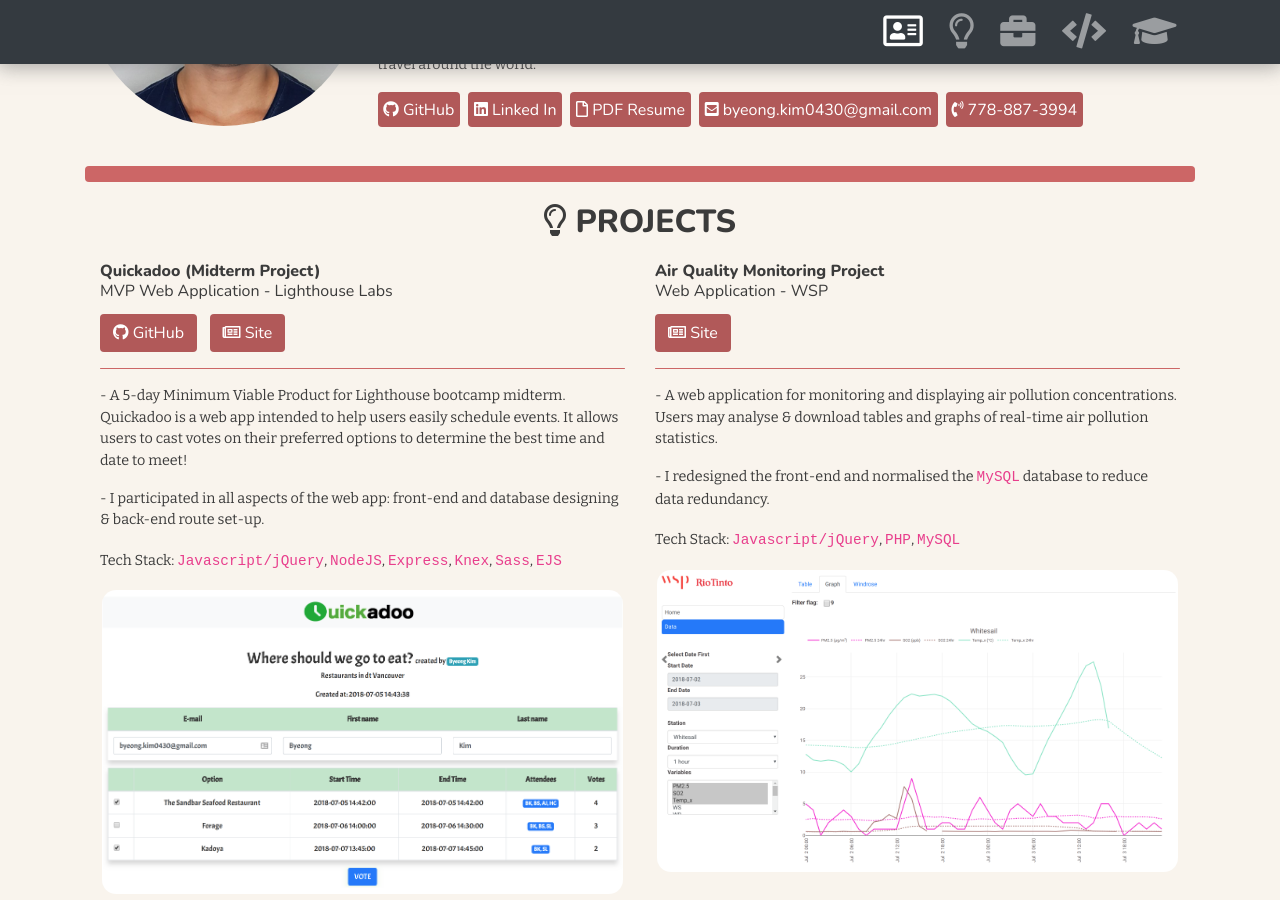
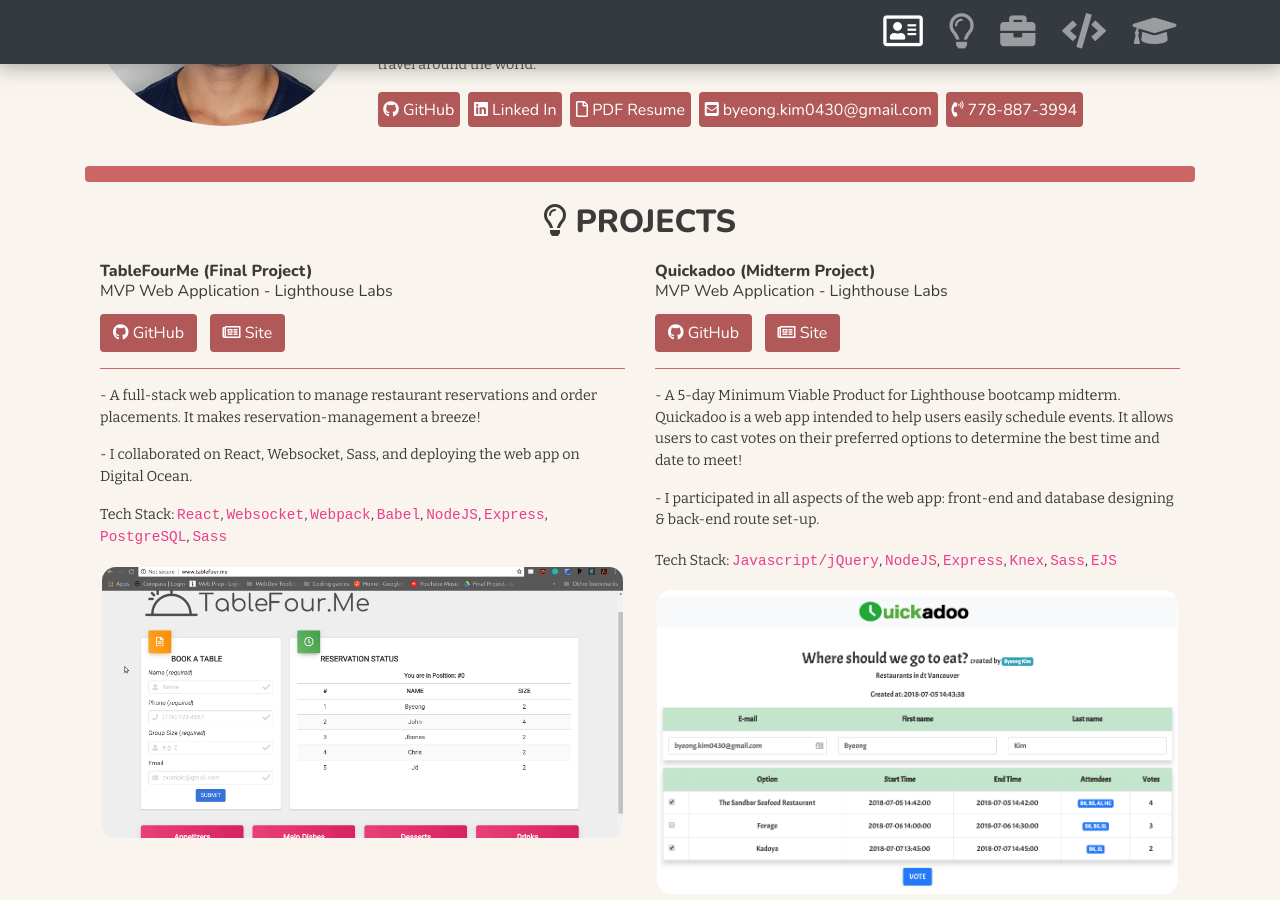
Before and after one commit to byeong0430/byeong0430.github.io, a Jekyll site: the page built from index.html, in a window 1280 px wide and 900 px high, scrolled down 358 px. Built offline with Jekyll 4.4.1, drawn with Linux system fonts in a browser that asks for light colours; nearby versions of some CDN libraries; some of the changed text lies outside the part shown.

Commit message:
updated my resume

```diff
--- a/_includes/education-elements.html
+++ b/_includes/education-elements.html
@@ -1,11 +1,16 @@
 <div>
+  <code>Javascript</code>,
+  <code>React</code>,
+  <code>Ruby</code>,
+  <code>Rails</code>,
   <code>NodeJS</code>,
   <code>Express</code>,
-  <code>Javascript</code>,
   <code>HTML</code>,
   <code>Sass</code>,
   <code>CSS</code>,
   <code>Bootstrap</code>,
   <code>Postgre</code>,
-  <code>MongoDB</code>
+  <code>MongoDB</code>,
+  <code>Mocha & Chai</code>,
+  <code>RSpec</code>
 </div>
--- a/_includes/education.html
+++ b/_includes/education.html
@@ -12,7 +12,7 @@
           <section class='col-xl-4 col-lg-4 col-md-4 col-sm-4 col-12 edu-name'>
             <header class='edu-degree'>Web Development Bootcamp</header>
             <main class='fac-name'>Lighthouse Labs, Vancouver BC</main>
-            <footer>June 2018 - Current</footer>
+            <footer>June - August 2018</footer>
           </section>
           <section class='col-xl-8 col-lg-8 col-md-8 col-sm-8 col-12 edu-description'>
             <ul>
--- a/_includes/projects-elements.html
+++ b/_includes/projects-elements.html
@@ -1,5 +1,46 @@
 <article>
   <div class='row'>
+    <section class='col-xl-6 col-lg-6 col-md-6 col-sm-12 col-12 project'>
+      <header>
+        <h1>
+          <a href='https://github.com/byeong0430/Final-Project-TableFourMe' target='_blank'>
+            TableFourMe (Final Project)
+          </a>
+        </h1>
+        <h2>MVP Web Application - Lighthouse Labs</h2>
+        <a href="https://github.com/byeong0430/Final-Project-TableFourMe" role='button' class='btn' target='_blank'>
+          <i class='fab fa-github'></i> GitHub
+        </a>
+        <a href="http://www.tablefour.me/" role='button' class='btn' target='_blank'>
+          <i class="far fa-newspaper"></i> Site
+        </a>
+      </header>
+      <hr class="red-line">
+      <main>
+        <p>
+          - A full-stack web application to manage restaurant reservations and order placements. It makes reservation-management a
+          breeze!
+        </p>
+        <p>
+          - I collaborated on React, Websocket, Sass, and deploying the web app on Digital Ocean.
+        </p>
+        <p>Tech Stack:
+          <code>React</code>,
+          <code>Websocket</code>,
+          <code>Webpack</code>,
+          <code>Babel</code>,
+          <code>NodeJS</code>,
+          <code>Express</code>,
+          <code>PostgreSQL</code>,
+          <code>Sass</code>
+        </p>
+      </main>
+      <footer>
+        <a href='http://www.tablefour.me/' target='_blank'>
+          <img src='/assets/img/projects/tablefourme.gif' alt='TableFourMe'>
+        </a>
+      </footer>
+    </section>
     <section class='col-xl-6 col-lg-6 col-md-6 col-sm-12 col-12 project'>
       <header>
         <h1>
@@ -35,7 +76,7 @@
       </main>
       <footer>
         <a href='https://secret-tundra-82606.herokuapp.com/' target='_blank'>
-          <img src='/assets/img/projects/quickadoo.png' alt='tinyApp'>
+          <img src='/assets/img/projects/quickadoo.png' alt='Quickadoo'>
         </a>
       </footer>
     </section>
--- a/_includes/skills-elements.html
+++ b/_includes/skills-elements.html
@@ -5,6 +5,10 @@
       <article>
         <p>Javascript</p>
         <img src='/assets/img/skills/Javascript.png'>
+      </article>
+      <article>
+        <p>React</p>
+        <img src='/assets/img/skills/React.png'>
       </article>
       <article>
         <p>Ruby</p>
@@ -84,6 +88,10 @@
         <p>Mocha&Chai</p>
         <img src='/assets/img/skills/mocha_chai.png'>
       </article>
+      <article>
+        <p>RSpec</p>
+        <img src='/assets/img/skills/RSpec.png'>
+      </article>
     </div>
   </section>
 </div>
```
